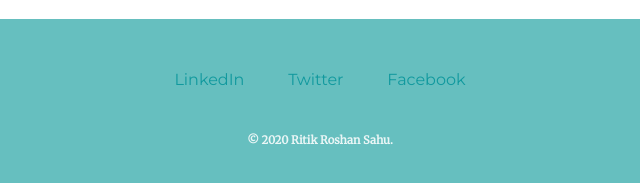
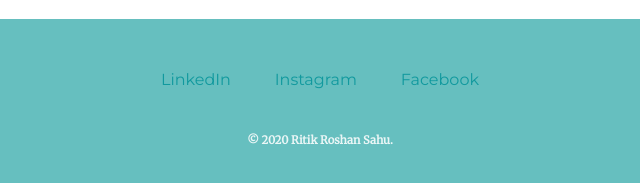
Before and after one commit to Ritik0602/Portfolio1, a plain HTML site: page index.html in a window 1280 px wide. Shown: the part 2627-2810 px from the top of the page, 320-960 px from the left. Drawn offline with Linux system fonts and the light colour scheme.

Commit message:
Linked instagram profile to the footer links

```diff
--- a/index.html
+++ b/index.html
@@ -51,7 +51,7 @@
     </div>
     <div class="bottom-container">
       <a class="footer-link" href="https://www.linkedin.com/in/ritik-roshan-sahu-9176691aa/">LinkedIn</a>
-      <a class="footer-link" href="https://twitter.com/">Twitter</a>
+      <a class="footer-link" href="https://www.instagram.com/ritik0602/">Instagram</a>
       <a class="footer-link" href="https://www.facebook.com/profile.php?id=100007870156993">Facebook</a>
       <p class="copyright">© 2020 Ritik Roshan Sahu.</p>
     </div>
```
